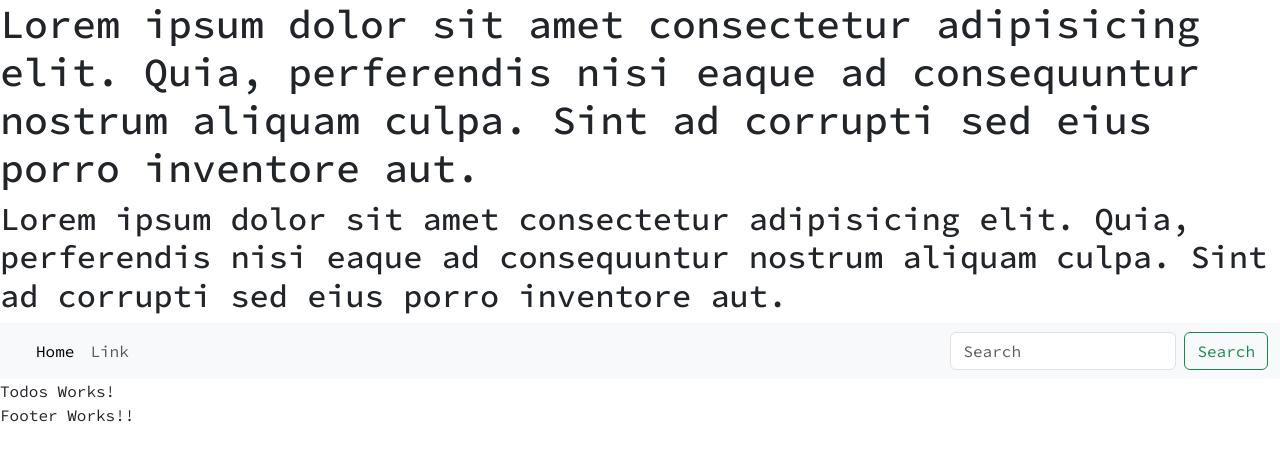
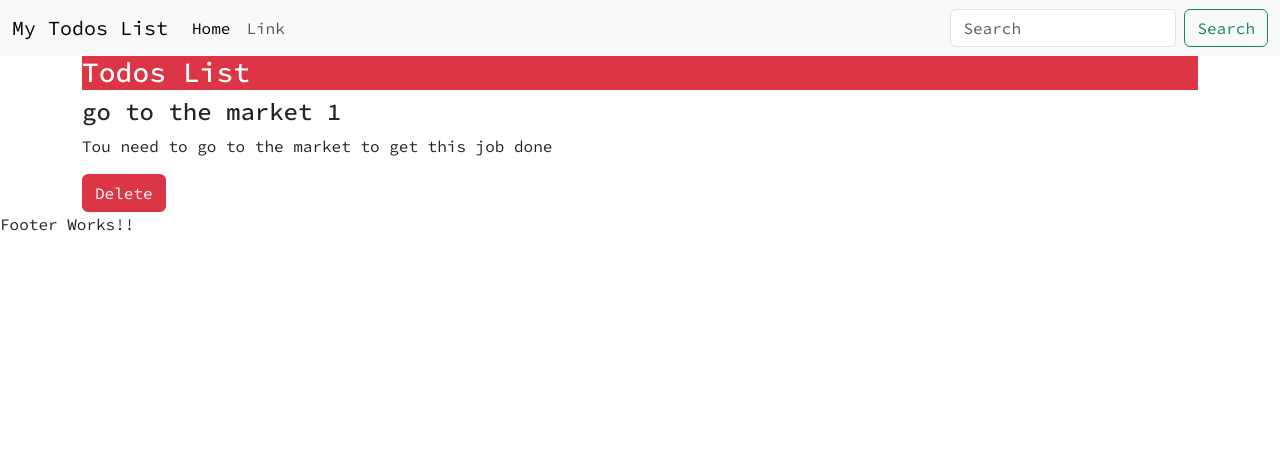
Before and after one commit to Aamir-PS/todos-list, a React (Create React App) app: page / in a window 1280 px wide. Shown: the top 460 px of the page. Built offline with nearby package versions, Linux system fonts and the light colour scheme.

Commit message:
DataB-slove

```diff
--- a/public/index.html
+++ b/public/index.html
@@ -23,13 +23,10 @@
     font-optical-sizing: auto;
     }
 
+
     </style>
   </head>
   <body>
-
-    <h1>Lorem ipsum dolor sit amet consectetur adipisicing elit. Quia, perferendis nisi eaque ad consequuntur nostrum aliquam culpa. Sint ad corrupti sed eius porro inventore aut.</h1>
-    <h2>Lorem ipsum dolor sit amet consectetur adipisicing elit. Quia, perferendis nisi eaque ad consequuntur nostrum aliquam culpa. Sint ad corrupti sed eius porro inventore aut.</h2>
-
     <noscript>You need to enable JavaScript to run this app.</noscript>
     <div id="root"></div>
   </body>
--- a/src/App.js
+++ b/src/App.js
@@ -2,16 +2,30 @@
 import Header from "./MyComponents/Header";
 import { Todos } from "./MyComponents/Todos";
 
-function App() {
-
+export default function App() {
+  let todos = [
+    {
+    sno: 1,
+    title: "go to the market 1 ",
+    desc: "Tou need to go to  the market to get this job done"
+    },
+    {
+      sno: 2,
+      title: "go to the market 2",
+      desc: "Tou need to go to  the shop to get this job done"
+    },
+    {
+      sno: 3,
+      title: "go to the market 3",
+      desc: "Tou need to go to  the graund to get this job done"
+    }
+  ]
   return (
     <>
-    {/* <Header titel="My Todos List" searchBar={false}/> */}
-    <Header />
-    <Todos />
+    <Header title="My Todos List" searchBar={true}/>
+    {/* <Header/> */}
+    <Todos todos={todos}/>
     <Footer />
     </>
   );
 }
-
-export default App;
--- a/src/MyComponents/Header.js
+++ b/src/MyComponents/Header.js
@@ -4,11 +4,11 @@
 export default function Header(props) {
   return (
 
-    <>
+
     <nav className="navbar navbar-expand-lg bg-body-tertiary">
       <div className="container-fluid">
         <a className="navbar-brand" href="#">
-          {props.titel}
+          {props.title}
         </a>
         <button
           className="navbar-toggler"
@@ -35,7 +35,7 @@
             </li>
 
           </ul>
-          {/*{props.searchBar ?*/} <form className="d-flex" role="search">
+          {props.searchBar ? <form className="d-flex" role="search">
             <input
               className="form-control me-2"
               type="search"
@@ -46,22 +46,22 @@
               Search
             </button>
           </form>
-          {/*: "no search bar"}*/}
+          : "no search bar" }
         </div>
       </div>
     </nav>
 
-  </>
+
   )
 
 }
 
 Header.defaultProps = {
-    title: "Your Title Here",
-    // searchBar: false
+  title: "Your Title Here",
+    // searchBar: true
 }
 
 Header.propTypes = {
-    title: PropTypes.string ,
+  title: PropTypes.string ,
     searchBar: PropTypes.bool.isRequired
 }
--- a/src/MyComponents/TodoItem.js
+++ b/src/MyComponents/TodoItem.js
@@ -1,7 +1,11 @@
 import React from 'react'
 
-export const TodoItem = () => {
+export const TodoItem = ({todo}) => {
   return (
-    <div>Todo Works!</div>
+    <div>
+      <h4>{todo.title}</h4>
+      <p>{todo.desc}</p>
+      <button className='btn btn-danger btm-sm'>Delete</button>
+    </div>
   )
 }
--- a/src/MyComponents/Todos.js
+++ b/src/MyComponents/Todos.js
@@ -1,7 +1,16 @@
 import React from 'react'
+import {TodoItem} from './TodoItem'
 
-export const Todos = () => {
+
+export const Todos = (props) => {
   return (
-    <div>Todos Works!</div>
+    <>
+     <div className="container">
+
+      <h3 className="bg-danger text-white ">Todos List</h3>
+      <TodoItem todo={props.todos[0]}/>
+
+      </div>
+    </>
   )
 }
--- a/src/MyComponents/hiii.css
+++ /dev/null
@@ -1,3 +0,0 @@
-*{
-    margin: auto;
-}
```
